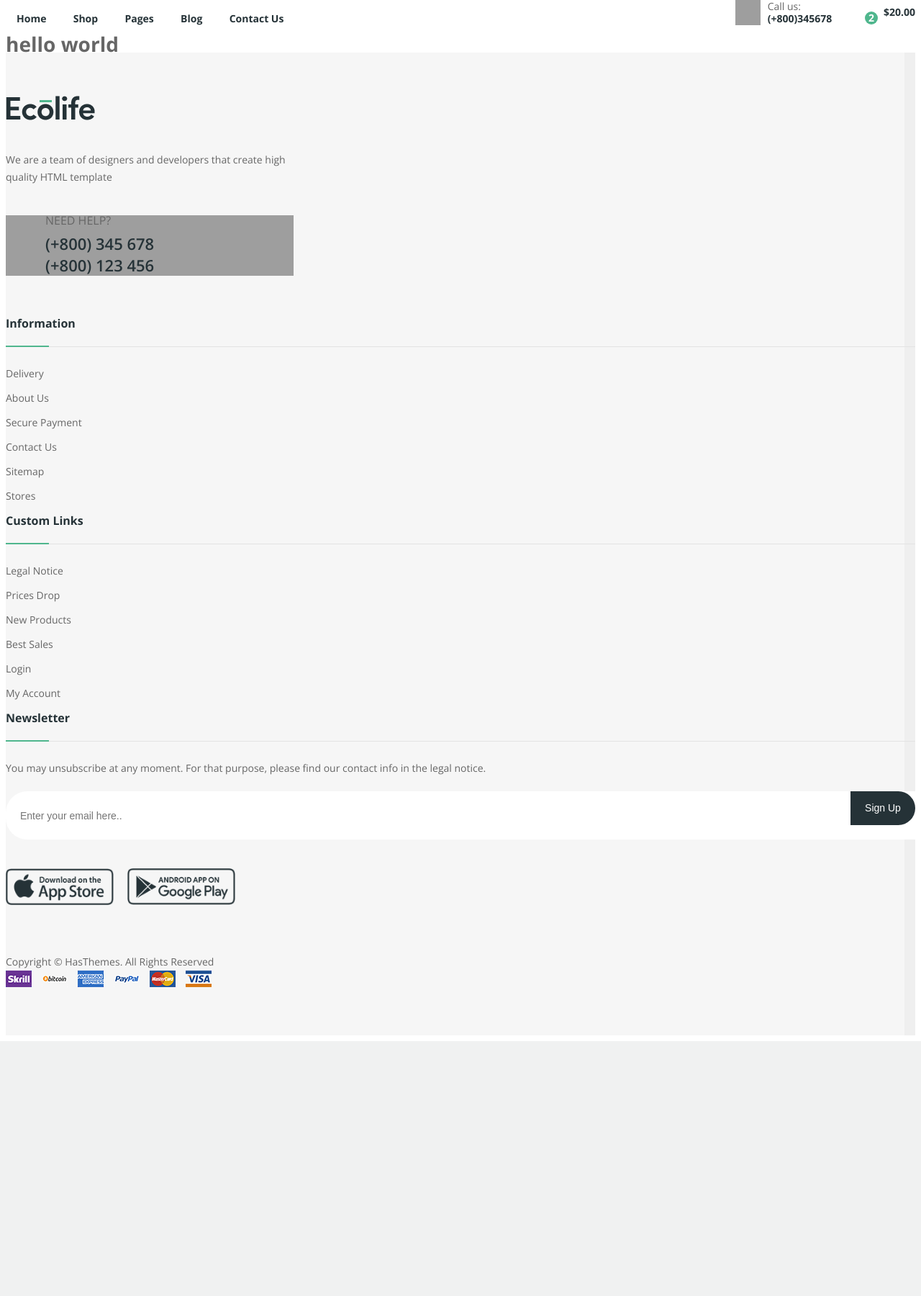
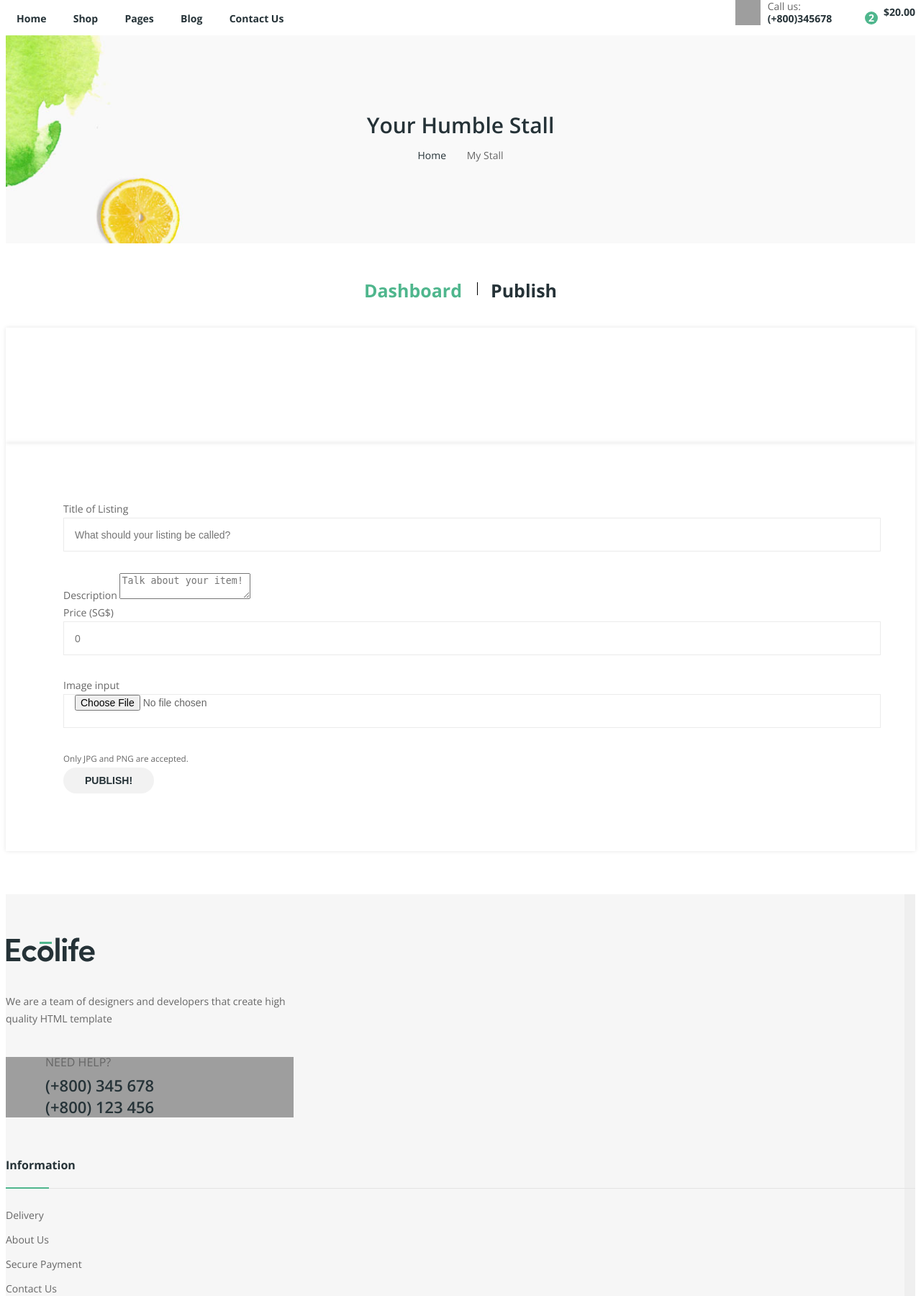
Before and after one commit to changweicw/ict3103-ssd-p2, a Flask app: page /sell/dashboard in a window 1280 px wide. Shown: the part 122-1922 px from the top of the page at 72% size. Before the commit the page ends 1568 px from the top, so only its background shows below. Run offline with Flask 2, Linux system fonts and the light colour scheme; some libraries are stand-ins or nearby versions; grey boxes are pictures that could not be loaded.

Commit message:
frontend2 seller publish page basic fields done

```diff
--- a/templates/sell/sell_dashboard.html
+++ b/templates/sell/sell_dashboard.html
@@ -1,4 +1,99 @@
 {% extends 'shared/layout.html' %}
 {% block content %}
-<h1>hello world</h1>
+<!-- Breadcrumb Area start -->
+<section class="breadcrumb-area">
+    <div class="container">
+        <div class="row">
+            <div class="col-md-12">
+                <div class="breadcrumb-content">
+                    <h1 class="breadcrumb-hrading">Your Humble Stall</h1>
+                    <ul class="breadcrumb-links">
+                        <li><a href="/">Home</a></li>
+                        <li>My Stall</li>
+                    </ul>
+                </div>
+            </div>
+        </div>
+    </div>
+</section>
+<!-- Breadcrumb Area End -->
+<!-- login area start -->
+<div class="login-register-area mb-60px mt-53px">
+    <div class="container">
+        <div class="row">
+            <div class="col-lg-7 col-md-12 ml-auto mr-auto">
+                <div class="login-register-wrapper">
+                    <div class="login-register-tab-list nav">
+                        <a class="active" data-toggle="tab" href="#lg1">
+                            <h4>Dashboard</h4>
+                        </a>
+                        <a data-toggle="tab" href="#lg2">
+                            <h4>Publish</h4>
+                        </a>
+                    </div>
+                    <div class="tab-content">
+                        <div id="lg1" class="tab-pane active">
+                            <div class="login-form-container">
+                                <div class="login-register-form">
+
+                                </div>
+                            </div>
+                        </div>
+                        <div id="lg2" class="tab-pane">
+                            <div class="login-form-container">
+                                <div class="login-register-form">
+                                    <form action="#" method="post">
+                                        <div class="form-group">
+                                            <label for="publish_desc">Title of Listing</label>
+                                            <input type="text" class="form-control" id="publish_desc"
+                                                placeholder="What should your listing be called?">
+                                        </div>
+                                        <div class="form-group">
+                                            <label for="publish_desc">Description</label>
+                                            <textarea type="text" class="form-control" id="publish_desc"
+                                                placeholder="Talk about your item!"></textarea>
+                                        </div>
+                                        <div class="form-group">
+                                            <label for="publish_price">Price (SG$)</label>
+                                            <input type="number" class="form-control" id="publish_price"
+                                                placeholder="0">
+                                        </div>
+                                        <div class="form-group">
+                                            <label for="publish_image">Image input</label>
+                                            <input type="file" accept=".jpg,.png" class="form-control-file"
+                                                id="publish_image" aria-describedby="fileHelp">
+                                            <small id="fileHelp" class="form-text text-muted"
+                                                style="margin-top: -30px;">Only JPG and PNG are accepted.</small>
+                                        </div>
+                                        <div class="button-box">
+                                            <button type="submit"><span>Publish!</span></button>
+                                        </div>
+                                    </form>
+                                </div>
+                            </div>
+                        </div>
+                    </div>
+                </div>
+            </div>
+        </div>
+    </div>
+</div>
+
+<script>
+    function readURL(input) {
+        if (input.files && input.files[0]) {
+            var reader = new FileReader();
+
+            reader.onload = function (e) {
+                $('#blah')
+                    .attr('src', e.target.result)
+                    .width(150)
+                    .height(200);
+            };
+
+            reader.readAsDataURL(input.files[0]);
+        }
+    }
+</script>
+<!-- login area end -->
 {% endblock %}
--- a/templates/shared/header.html
+++ b/templates/shared/header.html
@@ -27,9 +27,9 @@
                                 <li class="dropdown xs-after-n">
                                     <a class="angle-icon" href="#">Settings</a>
                                     <ul class="dropdown-nav">
-                                        <li><a href="account">My Account</a></li>
+                                        <li><a href="/account">My Account</a></li>
                                         <li><a href="checkout.html">Checkout</a></li>
-                                        <li><a href="login">Login</a></li>
+                                        <li><a href="/login">Login</a></li>
                                     </ul>
                                 </li>
                                 <!-- Settings End -->
```
Also changed, not shown: templates/shared/layout.html (+1 -29 lines).
